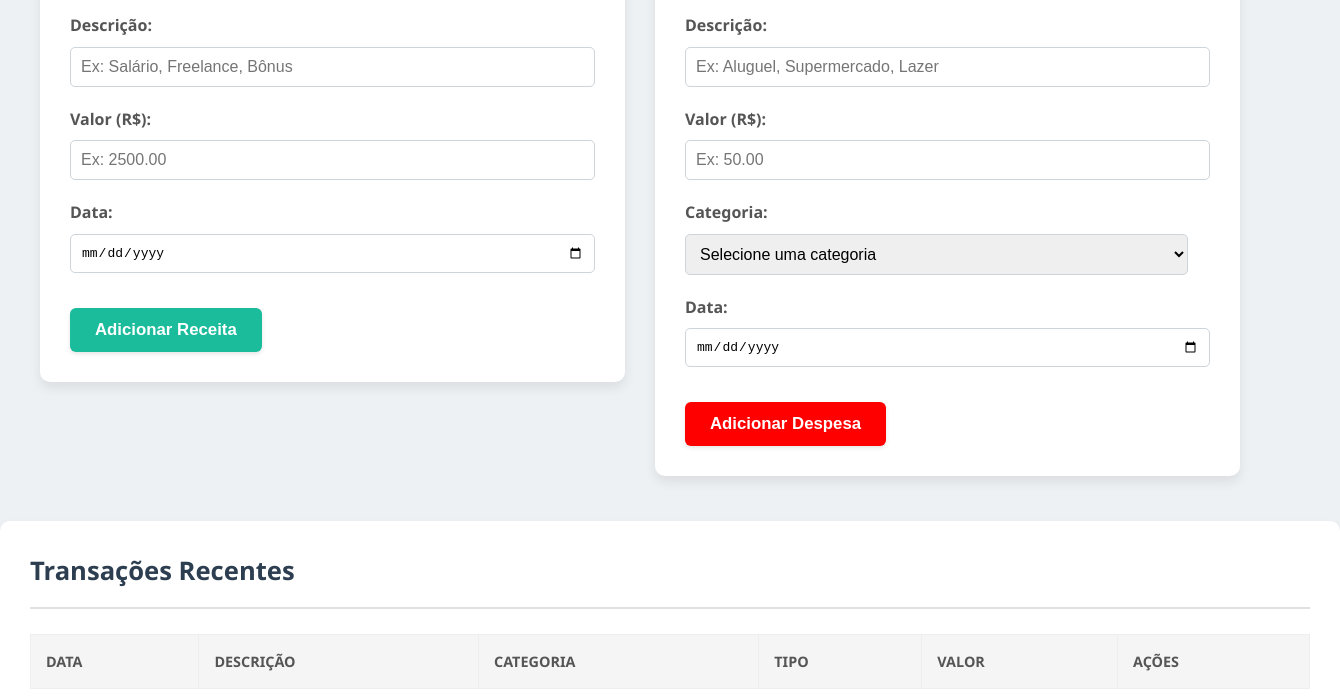
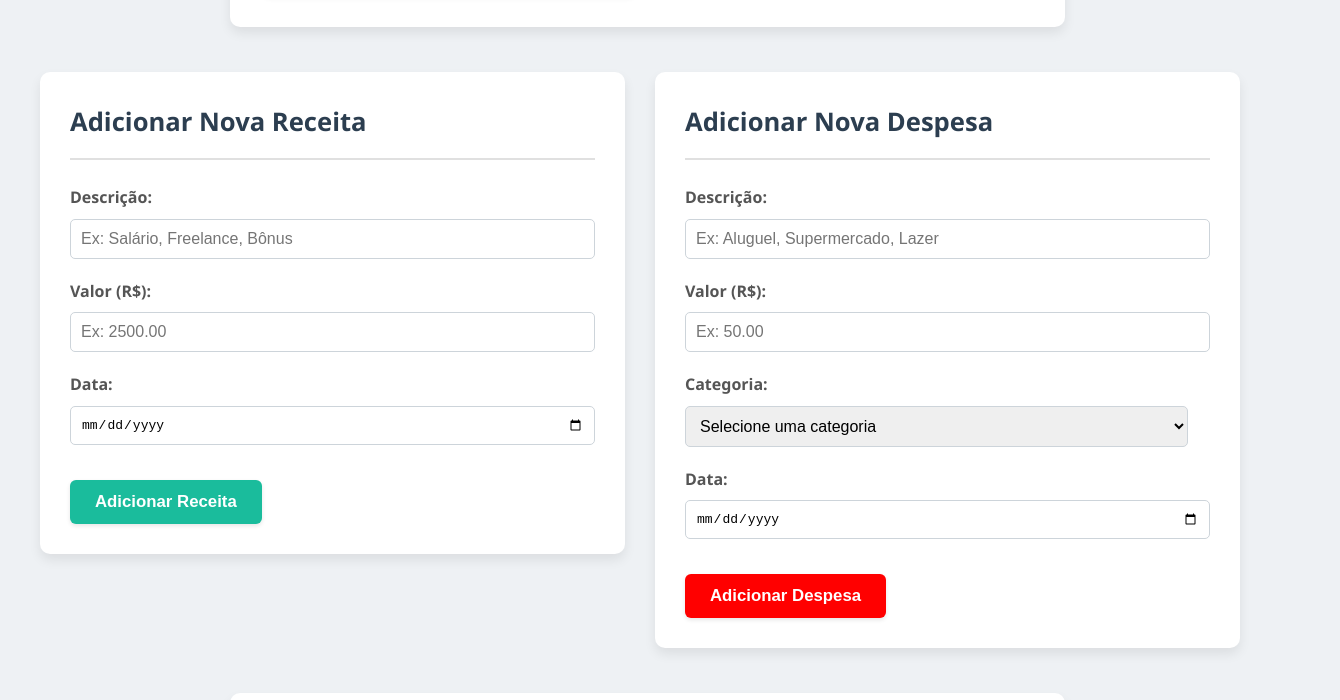
Before and after one commit to keys-geiger/financeiro, a plain HTML site: page frontend/dashboard.html in a window 1280 px wide. Shown: the part 583-1283 px from the top of the page, 1340 px wide, since content can reach past the window. Drawn offline with Linux system fonts and the light colour scheme; no server answers; sample sign-in values are in the browser's storage.

Commit message:
Update style.css

```diff
--- a/frontend/style.css
+++ b/frontend/style.css
@@ -197,7 +197,8 @@ header .container::after {
 
 /* Seções de Largura Total (Topo e Rodapé) */
 .full-width-section {
-    width: 100%;
+    width: 60.50%;
+    margin-left: 18%;
     margin-top: 25px; /* Espaçamento da seção de cima */
     margin-bottom: 25px; /* Espaçamento da seção de baixo */
 }
```
